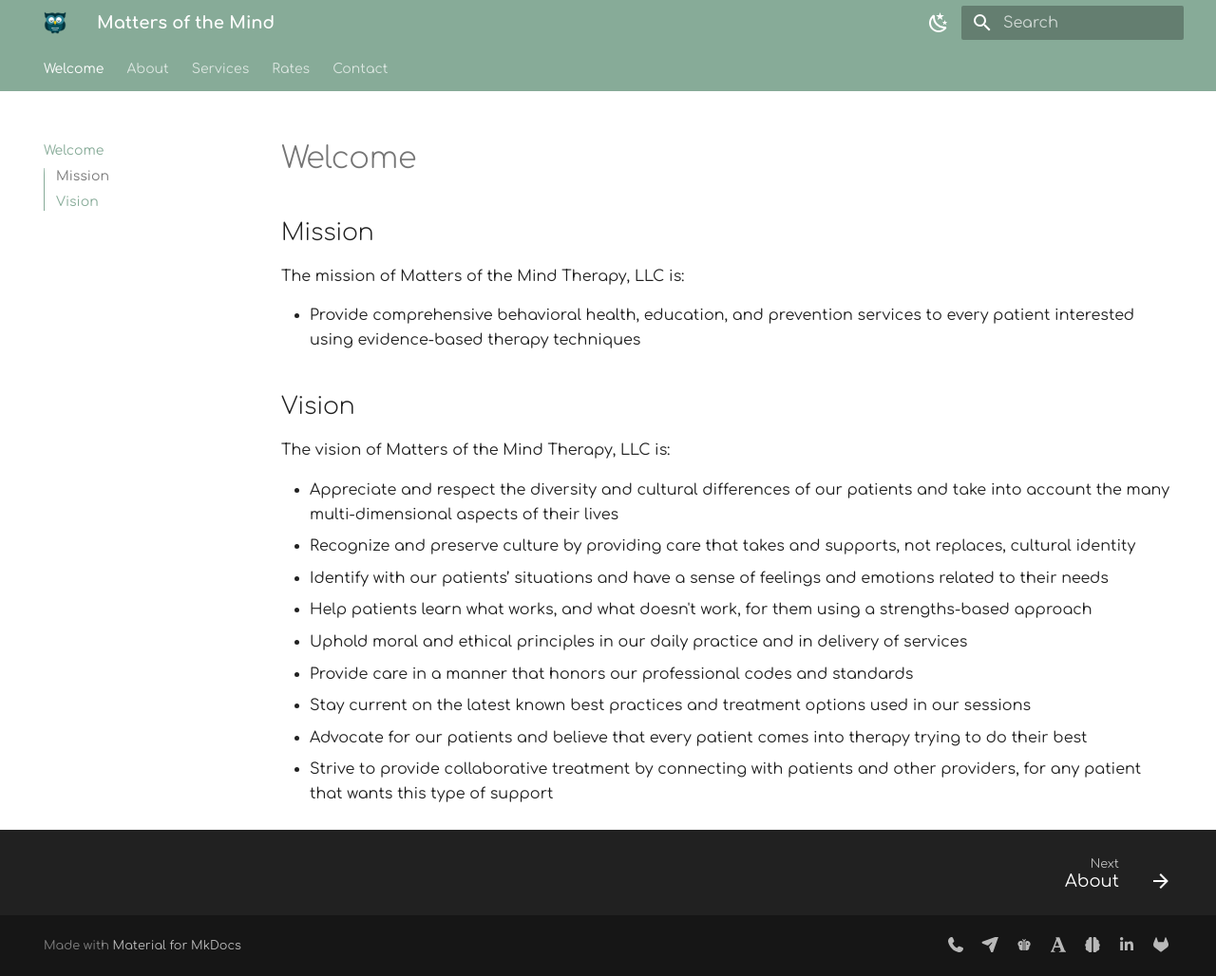
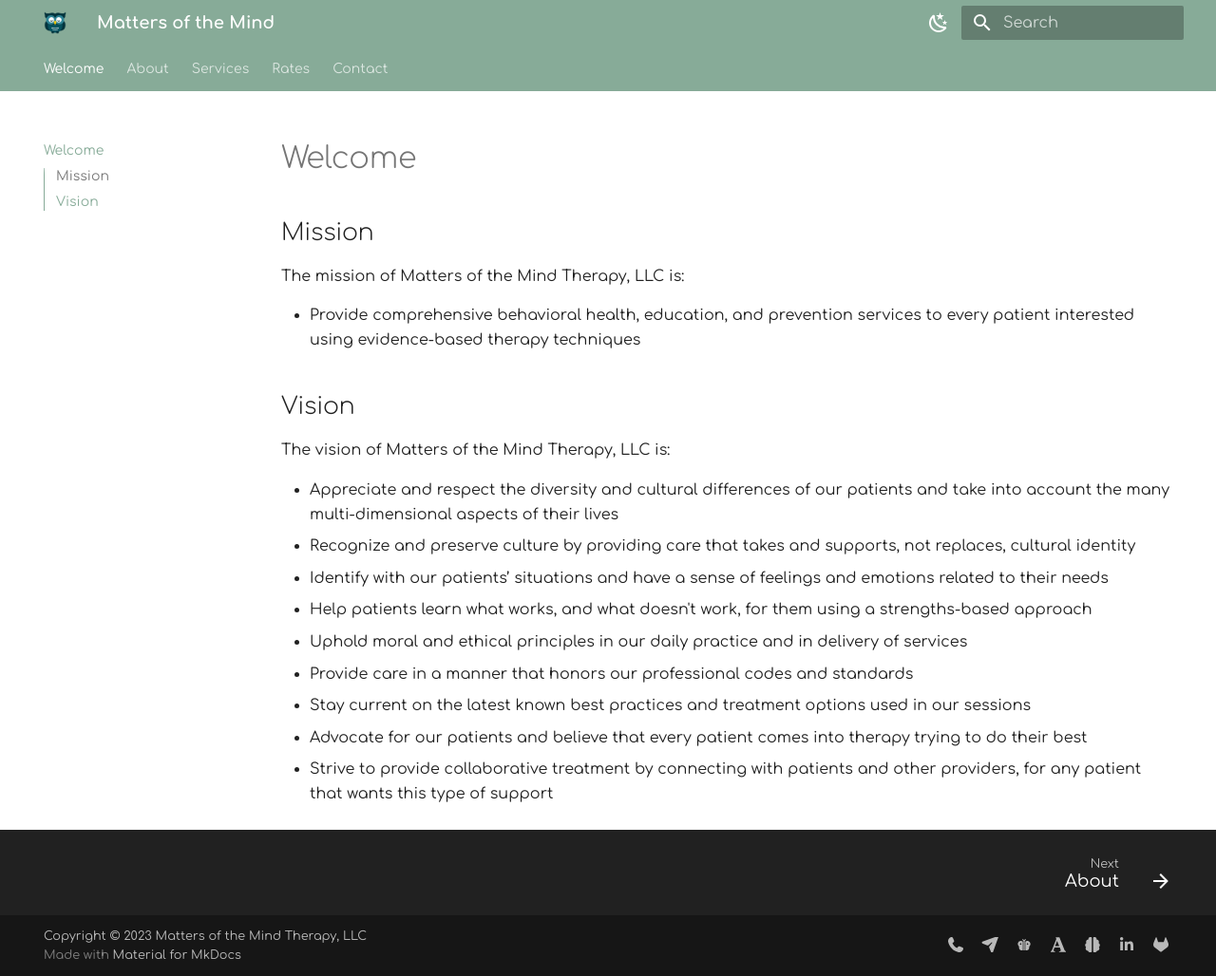
Before and after one commit to motm-therapy/website, an MkDocs documentation site: the page built from docs/index.md, in a window 1280 px wide and 1028 px high. Shown: the whole window at 95% size. Built offline with MkDocs 1.6.1 and Material for MkDocs 9.7.7, drawn with Linux system fonts in a browser that asks for light colours.

Commit message:
Update mkdocs.yml

```diff
--- a/mkdocs.yml
+++ b/mkdocs.yml
@@ -79,4 +79,6 @@ extra:
       link: https://gitlab.com/motm-therapy/
       name: Check us out on Gitlab
 
+copyright: Copyright &copy; 2023 Matters of the Mind Therapy, LLC
+
 ...
```
